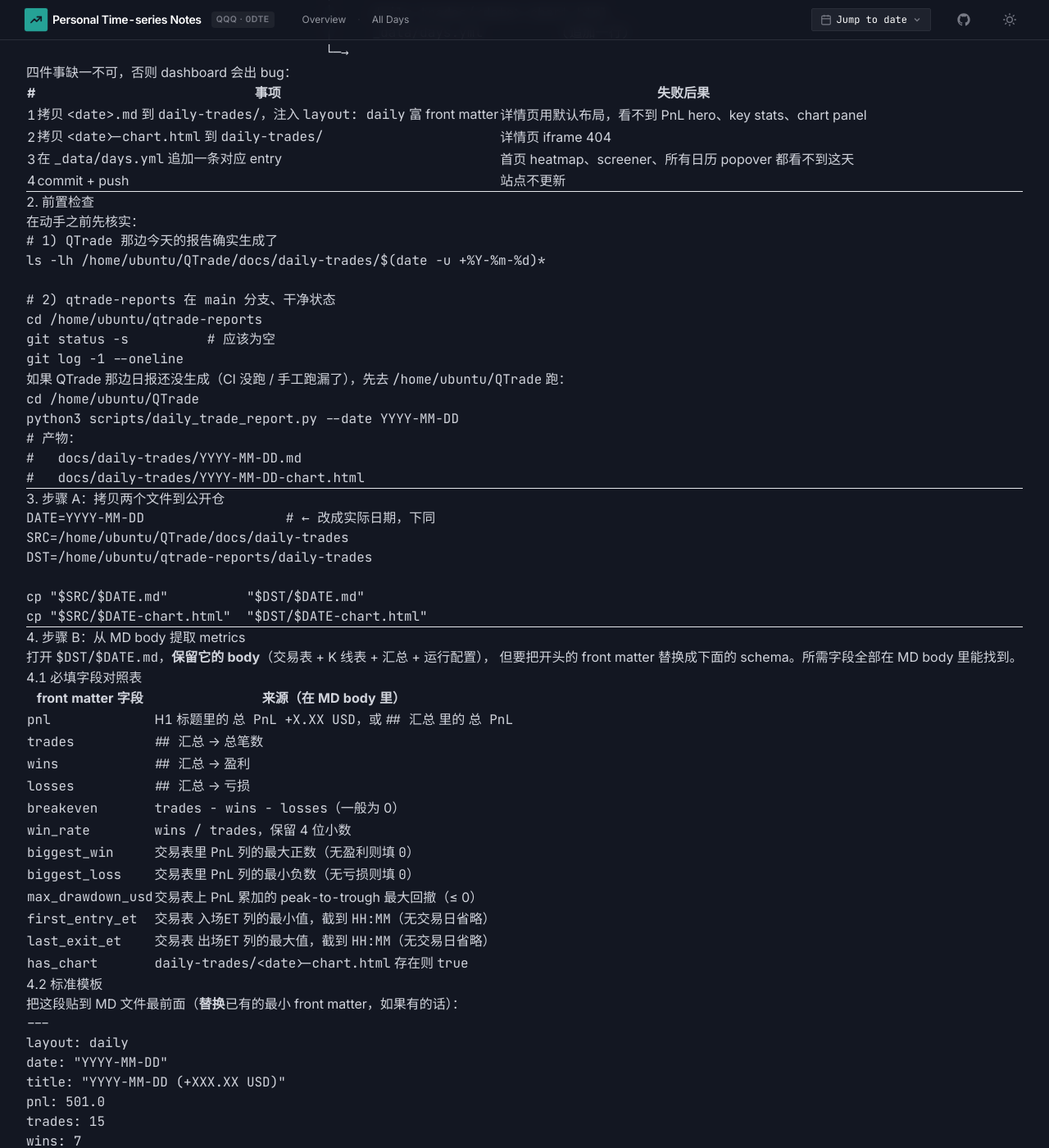
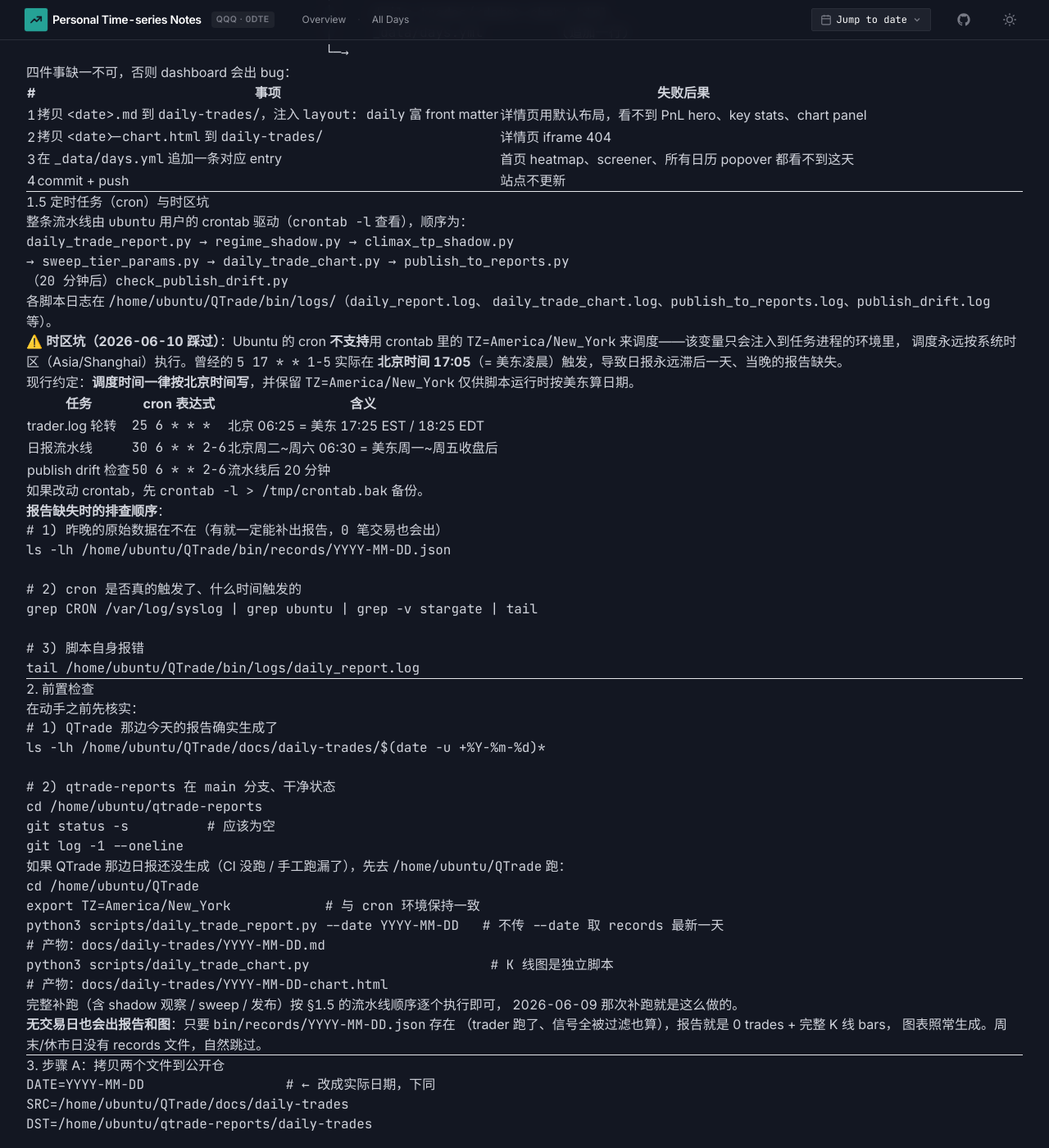
Before and after one commit to Momo733/qtrade-reports, a Jekyll site: the page built from docs/PUBLISHING.md, in a window 1280 px wide and 1400 px high, scrolled down 280 px. Shown: the whole window at 82% size. Built offline with Jekyll 4.4.1, drawn with Linux system fonts in a browser that asks for light colours; nearby versions of some CDN libraries; our own code applies the rules of GitHub Pages for plain Markdown files; some of the changed text lies outside the part shown.

Commit message:
docs(publishing): record cron TZ pitfall, git/curl proxy fix, no-trade-day chart rule, backfill runbook
Co-authored-by: Cursor <cursoragent@cursor.com>

````diff
--- a/docs/PUBLISHING.md
+++ b/docs/PUBLISHING.md
@@ -32,6 +32,50 @@ docs/daily-trades/<date>-chart.html  ─┤  →  daily-trades/<date>.md
 
 ---
 
+## 1.5 定时任务（cron）与时区坑
+
+整条流水线由 `ubuntu` 用户的 crontab 驱动（`crontab -l` 查看），顺序为：
+
+```
+daily_trade_report.py → regime_shadow.py → climax_tp_shadow.py
+→ sweep_tier_params.py → daily_trade_chart.py → publish_to_reports.py
+（20 分钟后）check_publish_drift.py
+```
+
+各脚本日志在 `/home/ubuntu/QTrade/bin/logs/`（`daily_report.log`、
+`daily_trade_chart.log`、`publish_to_reports.log`、`publish_drift.log` 等）。
+
+**⚠️ 时区坑（2026-06-10 踩过）**：Ubuntu 的 cron **不支持**用 crontab 里的
+`TZ=America/New_York` 来调度——该变量只会注入到任务进程的环境里，
+调度永远按系统时区（Asia/Shanghai）执行。曾经的 `5 17 * * 1-5` 实际在
+**北京时间 17:05**（= 美东凌晨）触发，导致日报永远滞后一天、当晚的报告缺失。
+
+现行约定：**调度时间一律按北京时间写**，并保留 `TZ=America/New_York`
+仅供脚本运行时按美东算日期。
+
+| 任务 | cron 表达式 | 含义 |
+|---|---|---|
+| trader.log 轮转 | `25 6 * * *` | 北京 06:25 = 美东 17:25 EST / 18:25 EDT |
+| 日报流水线 | `30 6 * * 2-6` | 北京周二~周六 06:30 = 美东周一~周五收盘后 |
+| publish drift 检查 | `50 6 * * 2-6` | 流水线后 20 分钟 |
+
+如果改动 crontab，先 `crontab -l > /tmp/crontab.bak` 备份。
+
+**报告缺失时的排查顺序**：
+
+```bash
+# 1) 昨晚的原始数据在不在（有就一定能补出报告，0 笔交易也会出）
+ls -lh /home/ubuntu/QTrade/bin/records/YYYY-MM-DD.json
+
+# 2) cron 是否真的触发了、什么时间触发的
+grep CRON /var/log/syslog | grep ubuntu | grep -v stargate | tail
+
+# 3) 脚本自身报错
+tail /home/ubuntu/QTrade/bin/logs/daily_report.log
+```
+
+---
+
 ## 2. 前置检查
 
 在动手之前先核实：
@@ -51,11 +95,19 @@ git log -1 --oneline
 
 ```bash
 cd /home/ubuntu/QTrade
-python3 scripts/daily_trade_report.py --date YYYY-MM-DD
-# 产物：
-#   docs/daily-trades/YYYY-MM-DD.md
-#   docs/daily-trades/YYYY-MM-DD-chart.html
+export TZ=America/New_York            # 与 cron 环境保持一致
+python3 scripts/daily_trade_report.py --date YYYY-MM-DD   # 不传 --date 取 records 最新一天
+# 产物：docs/daily-trades/YYYY-MM-DD.md
+python3 scripts/daily_trade_chart.py                       # K 线图是独立脚本
+# 产物：docs/daily-trades/YYYY-MM-DD-chart.html
 ```
+
+> 完整补跑（含 shadow 观察 / sweep / 发布）按 §1.5 的流水线顺序逐个执行即可，
+> 2026-06-09 那次补跑就是这么做的。
+
+> **无交易日也会出报告和图**：只要 `bin/records/YYYY-MM-DD.json` 存在
+> （trader 跑了、信号全被过滤也算），报告就是 0 trades + 完整 K 线 bars，
+> 图表照常生成。周末/休市日没有 records 文件，自然跳过。
 
 ---
 
@@ -76,6 +128,10 @@ cp "$SRC/$DATE-chart.html"  "$DST/$DATE-chart.html"
 
 打开 `$DST/$DATE.md`，**保留它的 body**（交易表 + K 线表 + 汇总 + 运行配置），
 但要把开头的 front matter 替换成下面的 schema。所需字段全部在 MD body 里能找到。
+
+> 改成 `layout: daily` 之后，publisher 后续运行会把这个文件识别为
+> user-managed 并跳过（日志显示 `skipped (user-managed (layout: daily))`），
+> 不会再覆盖你的手工修改。
 
 ### 4.1 必填字段对照表
 
@@ -123,7 +179,10 @@ has_chart: true
 
 > **无交易日**：`pnl: 0`、`trades: 0`、wins/losses/breakeven 都填 0、`win_rate: 0`、
 > biggest_win / biggest_loss / max_drawdown_usd 都填 0，
-> 省略 `first_entry_et` 和 `last_exit_et`，`has_chart` 通常也是 `false`。
+> 省略 `first_entry_et` 和 `last_exit_et`。
+> `has_chart` 看 `<date>-chart.html` 是否真的存在——trader 跑了但 0 笔成交的日子
+> （如 2026-06-09，信号全被过滤）K 线图照常生成，应填 `true` 并保留 `chart:` 行；
+> 周末/休市日才是 `false`。
 
 ### 4.3 同时清理 body 里的遗留物
 
@@ -175,8 +234,17 @@ git push origin main
 
 GitHub Pages 一般 30s ~ 90s 内完成 rebuild。
 
-> **网络偶发**：从开发机推 `https://github.com/...` 偶尔 hang（`api.github.com`
-> 是好的，`github.com` HTTPS 抽风）。重试 2-3 次基本能通。
+> **网络（2026-06-10 已根治）**：直连 `github.com` 不稳定（GnuTLS 中断 / 超时，
+> publish 日志里大量 `git push FAILED ... GnuTLS recv error (-110)`）。
+> 已配置 git 仅对 github.com 走本机 clash 代理：
+>
+> ```bash
+> git config --global http.https://github.com.proxy socks5h://127.0.0.1:7890
+> ```
+>
+> 注意必须用 `socks5h://`——`http://127.0.0.1:7890` 形式会让 git 的 GnuTLS
+> 握手直接失败（`gnutls_handshake() failed`）。如果 push 再次失败，先确认
+> clash 还活着：`ss -tlnp | grep 7890`。
 
 ---
 
@@ -185,6 +253,8 @@ GitHub Pages 一般 30s ~ 90s 内完成 rebuild。
 ```bash
 DATE=YYYY-MM-DD
 BASE=https://momo733.github.io/qtrade-reports
+# 本机直连 github.io 也不稳定，给 curl 挂同一个代理：
+alias curl='curl -x http://127.0.0.1:7890'
 
 # 1) 详情页 200 + table 数 ≥ 11
 #    （2 张交易/K 线表 + 9 张运行配置子表；无交易日没有交易表，会少 1 张）
@@ -215,6 +285,9 @@ curl -fsI "$BASE/daily-trades/$DATE-chart.html" | head -1
 | **`_data/days.yml` 字段漂移** | 首页 screener 和详情页 PnL 不一致 | 步骤 C 的 entry 必须和 步骤 B 的 front matter 完全一致 |
 | **chart 缺失但 `has_chart: true`** | 详情页 iframe 404 | 文件不在就填 `false`，并把 `chart:` 行删掉 |
 | **front matter 里日期不加引号** | YAML 解析成 date 对象，`{{ page.date }}` 变成 `2026-06-05 00:00:00 UTC` | `date: "YYYY-MM-DD"` 一定加引号 |
+| **cron 用 `TZ=` 调度**（2026-06-10） | 任务在北京 17:05（美东凌晨）触发，日报永远滞后/缺失 | Ubuntu cron 不认 `TZ` 调度，表达式一律按北京时间写（见 §1.5） |
+| **publisher 发完就以为完事**（2026-06-09） | 这天在首页 #all-days / heatmap 完全不可见，详情页没有 K 线按钮 | publisher 只做最小拷贝；步骤 B（`layout: daily` 富 front matter）和步骤 C（`days.yml` entry）必须手工补，缺一不可 |
+| **git 直连 GitHub** | push/curl 偶发 GnuTLS -110 / 超时 | 走 `socks5h://127.0.0.1:7890` 代理（见 §6） |
 
 ---
 
````
